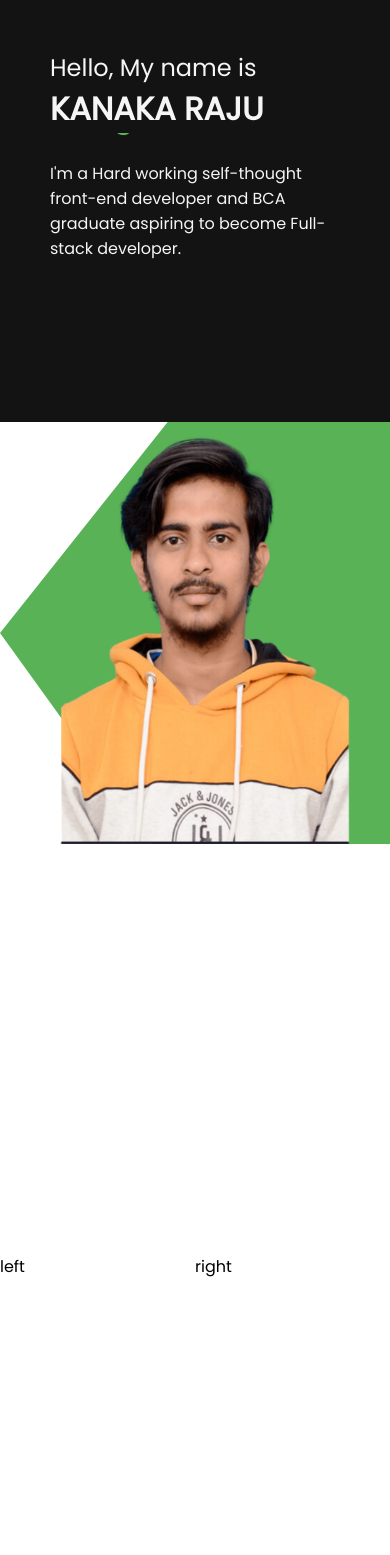
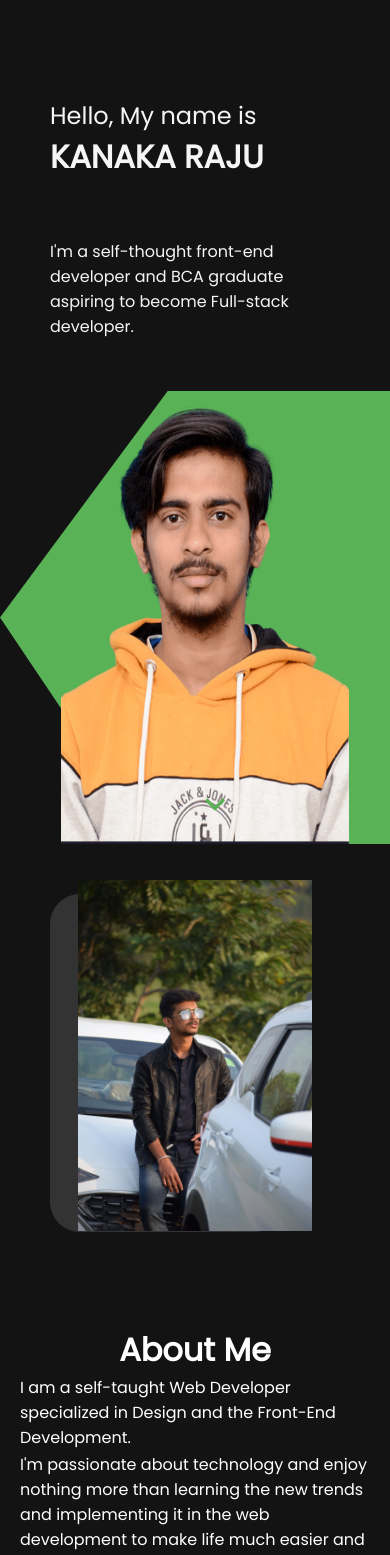
Before and after one commit to RajuKanaka/portfolio, a React (Create React App) app: page / in a window 390 px wide. Shown: the top 1555 px of the page. Built offline with nearby package versions, Linux system fonts and the light colour scheme.

Commit message:
Adding About Me section

```diff
--- a/src/components/About/About.css
+++ b/src/components/About/About.css
@@ -2,10 +2,78 @@
   height: 100vh;
   display: flex;
   align-items: center;
+  flex-wrap: wrap;
+  background-color: rgba(0, 0, 0, 0.925);
+  color: white;
 }
 .a-left {
   flex: 1;
+  display: flex;
+  align-items: center;
+  justify-content: center;
+  height: 100%;
+  width: 100%;
+  position: relative;
+  overflow: hidden;
 }
 .a-right {
   flex: 1;
+  display: flex;
+  flex-direction: column;
+  align-items: center;
+  justify-content: center;
+  height: 50%;
+  padding: 0 20px;
 }
+.a-card {
+  width: 60%;
+  height: 70vh;
+  border-radius: 30px;
+  position: relative;
+}
+.a-img {
+  height: 100%;
+  width: 100%;
+  object-fit: cover;
+  border-radius: 30px;
+}
+.a-card.bg {
+  position: absolute;
+  top: 50px;
+  left: 50px;
+  background-color: #333;
+}
+.a-disc-bg {
+  height: 60%;
+  width: 100%;
+  display: flex;
+  justify-content: space-around;
+  flex-direction: column;
+}
+@media only screen and (max-width: 600px) {
+  .a {
+    flex-direction: column;
+  }
+  .a-right {
+    height: 30%;
+  }
+  .a-card {
+    width: 60%;
+    height: 40vh;
+    border-radius: 30px;
+    position: relative;
+  }
+  .a-img {
+    height: 100%;
+    width: 100%;
+
+    border-radius: 30px;
+    overflow: visible;
+  }
+  .a-card.bg {
+    position: absolute;
+    top: 50px;
+    left: 50px;
+    background-color: #333;
+  }
+}
--- a/src/components/About/About.jsx
+++ b/src/components/About/About.jsx
@@ -1,9 +1,30 @@
 import "./About.css";
+import pic from "../../images/mypic3.jpg";
+
 const About = () => {
   return (
     <div className="a">
-      <div className="a-left">left</div>
-      <div className="a-right">right</div>
+      <div className="a-left">
+        <div className="a-card bg"></div>
+        <div className="a-card">
+          <img src={pic} alt="" className="a-img" />
+        </div>
+      </div>
+      <div className="a-right">
+        <h1 className="a-title">About Me</h1>
+        <div className="a-disc-bg">
+          <p className="a-sub">
+            I am a self-taught Web Developer specialized in Design and the
+            Front-End Development.
+          </p>
+          <p className="a-disc">
+            I'm passionate about technology and enjoy nothing more than learning
+            the new trends and implementing it in the web development to make
+            life much easier and nicer. Basically I like to code to develop some
+            nice and cool looking responsive Websites.
+          </p>
+        </div>
+      </div>
     </div>
   );
 };
--- a/src/components/intro/Intro.jsx
+++ b/src/components/intro/Intro.jsx
@@ -14,8 +14,8 @@ const Intro = () => {
             </div>
           </div>
           <div className="i-desc">
-            I'm a Hard working self-thought front-end developer and BCA graduate
-            aspiring to become Full-stack developer.
+            I'm a self-thought front-end developer and BCA graduate aspiring to
+            become Full-stack developer.
           </div>
         </div>
       </div>
@@ -23,11 +23,10 @@ const Intro = () => {
         <div className="i-bg"></div>
         <img className="i-img" src={me} alt="" />
       </div>
-
       <svg
         className="i-downArrow"
         xmlns="http://www.w3.org/2000/svg"
-        fill="black"
+        fill="#59b256"
         focusable="false"
         viewBox="0 0 24 24"
         aria-hidden="true"
--- a/src/components/intro/intro.css
+++ b/src/components/intro/intro.css
@@ -1,14 +1,15 @@
 .i {
+  background-color: rgba(0, 0, 0, 0.925);
   display: flex;
   height: 100vh;
   flex-wrap: wrap;
   justify-content: center;
 }
 .i-left {
-  background-color: rgba(0, 0, 0, 0.925);
   flex: 1;
   display: flex;
   justify-content: center;
+  align-items: center;
 }
 .i-right {
   flex: 1;
@@ -40,6 +41,9 @@
   animation: move 5s ease-in-out infinite alternate;
 }
 @keyframes move {
+  0% {
+    transform: translate(0px);
+  }
   50% {
     transform: translateY(-50px);
   }
@@ -66,7 +70,6 @@
 
 .i-bg {
   clip-path: polygon(100% 0%, 100% 53%, 100% 100%, 39% 100%, 0% 50%, 43% 0);
-
   height: 100%;
   width: 100%;
   background-color: #59b256;
@@ -80,6 +83,7 @@
   position: absolute;
   bottom: 20px;
   left: 50%;
+  z-index: 100;
 }
 @keyframes animateDown {
   0%,
@@ -101,7 +105,27 @@
   .i {
     flex-direction: column;
   }
+
   .i-name {
     font-size: 2rem;
   }
+  .i-downArrow {
+    z-index: 100;
+  }
+  .i-desc {
+    margin-top: 20%;
+  }
 }
+@media only screen and (max-width: 768px) {
+  .i {
+    flex-direction: column;
+  }
+  .i-left {
+    flex: 0.6;
+    align-items: center;
+  }
+  .i-right {
+    flex: 1.3;
+    position: relative;
+  }
+}
```
Also changed, not shown: src/images/mypic2.jpeg (added), src/images/mypic3.jpg (added).
